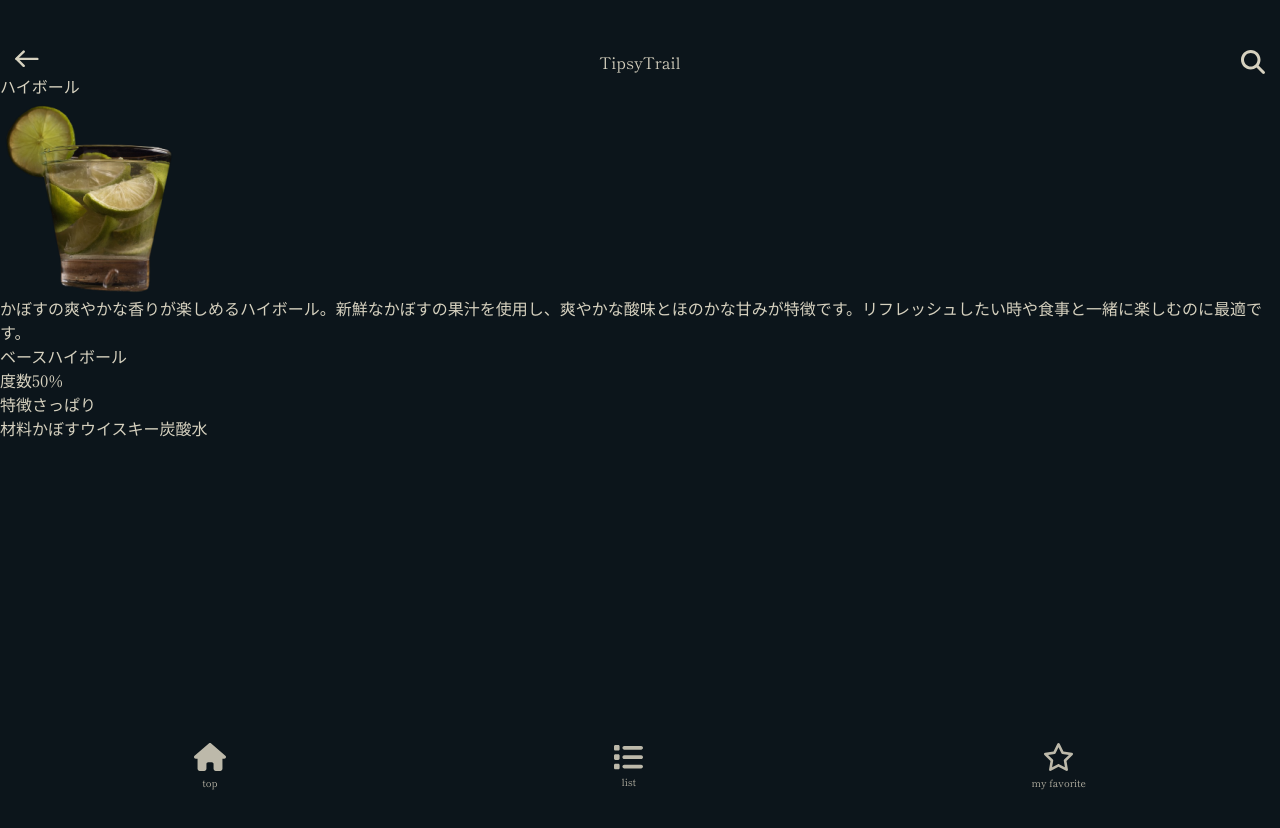
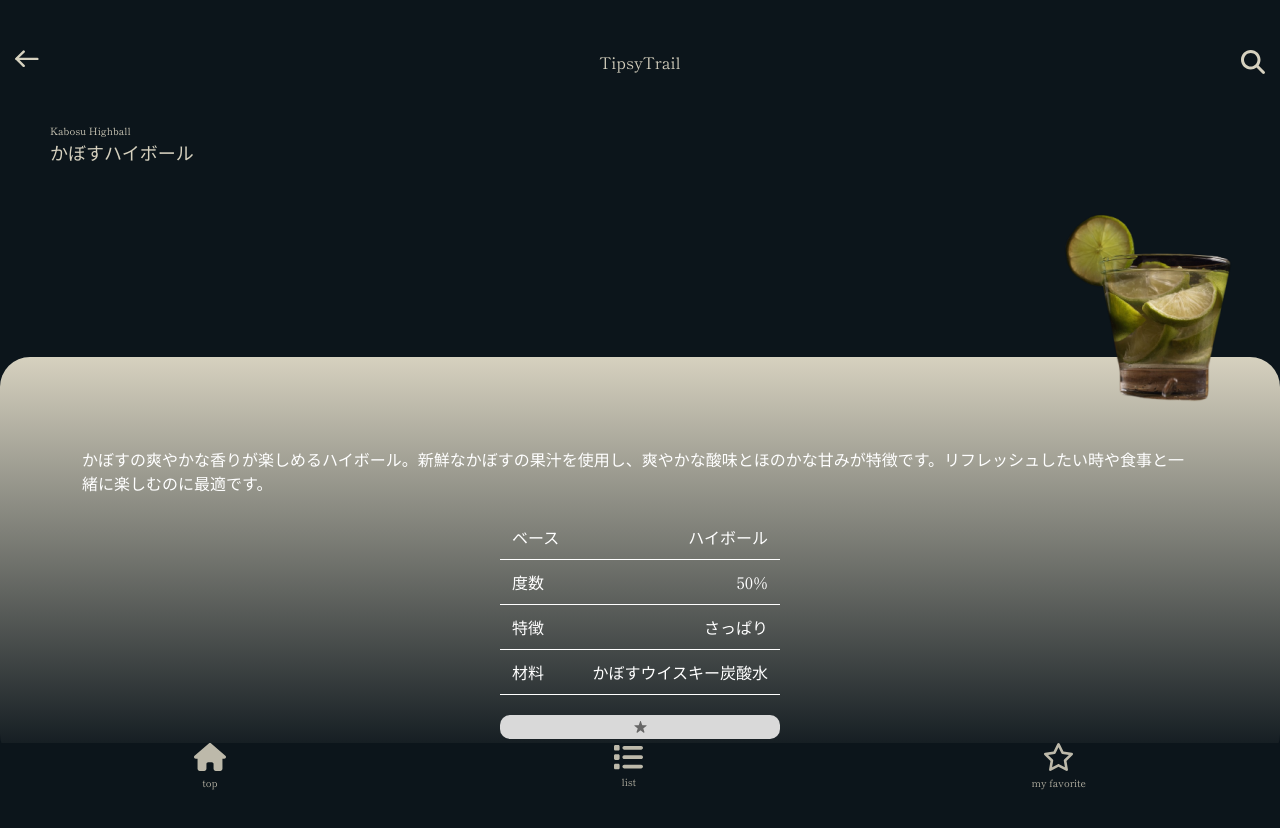
Before and after one commit to hirochan9854/tipsy-trail, a Next.js app: page /alcohol/1 in a window 1280 px wide. Shown: the top 828 px of the page. Before the commit the page ends 800 px from the top, so only its background shows below. Built offline with nearby package versions, Linux system fonts and the light colour scheme; a web font is replaced by a local one.

Commit message:
お酒の詳細ページ完成

```diff
--- a/src/app/alcohol/[id]/page.tsx
+++ b/src/app/alcohol/[id]/page.tsx
@@ -1,47 +1,65 @@
+'use client';
 import { mockAlcohols } from '@/mock/mockAlcohols';
 import Image from 'next/image';
+import { FavoriteButton } from '@/components/FavoriteButton';
+import { useState } from 'react';
 
 export default function Home() {
+  const [isFavorite, setIsFavorite] = useState(false);
+  const hundleFavorite = () => {
+    setIsFavorite(!isFavorite);
+  };
   const alcohol = mockAlcohols.find((a) => a.id === 1); // idが1のお酒を取得
   return (
-    <div className="container text-[#D6D1BF]">
-      <div className="flex justify-between align-middle mx-[15px] mt-[50px]">
+    <div className="container text-[#D6D1BF] mx-auto">
+      <div className="flex justify-between align-middle mx-[15px] fixed top-[50px] left-0 right-0 z-10">
         <a href="/">
           <Image src="/icon-arrow.svg" width={24} height={24} alt="矢印" />
         </a>
+        {/* タイトルを入れる */}
         <h1>TipsyTrail</h1>
         <a href="/">
           <Image src="/icon-serach.svg" width={24} height={24} alt="検索" />
         </a>
       </div>
 
-      <div>
-        <h2>{alcohol?.base}</h2> {/* お酒のベースを表示 */}
+      <div className="mt-[123px] ml-[50px] mb-[191px]">
+        <p className="text-[10px]">{alcohol?.ename}</p>
+        <h2 className="text-lg font-normal">{alcohol?.name}</h2> {/* お酒のベースを表示 */}
       </div>
 
-      <div>
-        <Image src="/img-sample-sake.png" width={177} height={198} alt="お酒の画像" />
-        <p>{alcohol?.description} </p>
+      <div className="rounded-s-[30px] rounded-e-[30px] relative text-[#FFFFFF] bg-gradient-to-b from-[#D6D1BF] to-[#0C151B] p-[20px] mb-[150px]">
+        <Image
+          className="absolute top-[-150px] right-[44px]"
+          src="/img-sample-sake.png"
+          width={177}
+          height={198}
+          alt="お酒の画像"
+        />
+        <p className="mx-[5%] mt-[70px]">{alcohol?.description} </p>
 
-        <ul>
-          <li>
+        <ul className="w-[280px] mx-auto mt-[30px] flex flex-col gap-[10px]">
+          <li className="flex flex-row justify-between px-3 border-b-[1px] border-[#FFFFFF] pb-[10px]">
             <span>ベース</span>
             <span>{alcohol?.base}</span>
           </li>
-          <li>
+          <li className="flex flex-row justify-between px-3 border-b-[1px] border-[#FFFFFF] pb-[10px]">
             <span>度数</span>
             <span>{alcohol?.alcoholContent}</span>
           </li>
-          <li>
+          <li className="flex flex-row justify-between px-3 border-b-[1px] border-[#FFFFFF] pb-[10px]">
             <span>特徴</span>
             <span>{alcohol?.feature}</span>
           </li>
-          <li>
+          <li className="flex flex-row justify-between px-3 border-b-[1px] border-[#FFFFFF] pb-[10px]">
             <span>材料</span>
             <span>{alcohol?.material}</span>
           </li>
         </ul>
-        {/* お気に入りのボタンをいれる */}
+
+        <div className="w-[280px] mx-auto mt-[20px]">
+          <FavoriteButton isFavorite={isFavorite} onClick={hundleFavorite} />
+        </div>
       </div>
     </div>
   );
```
